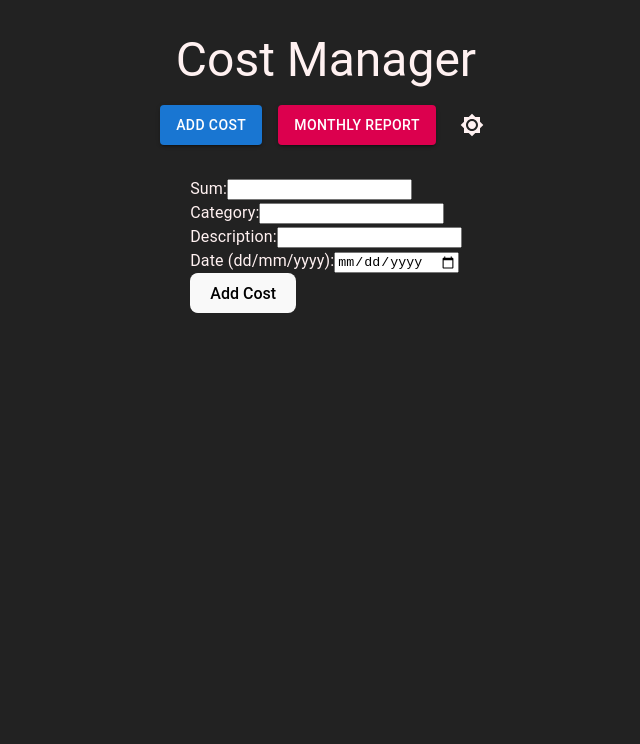
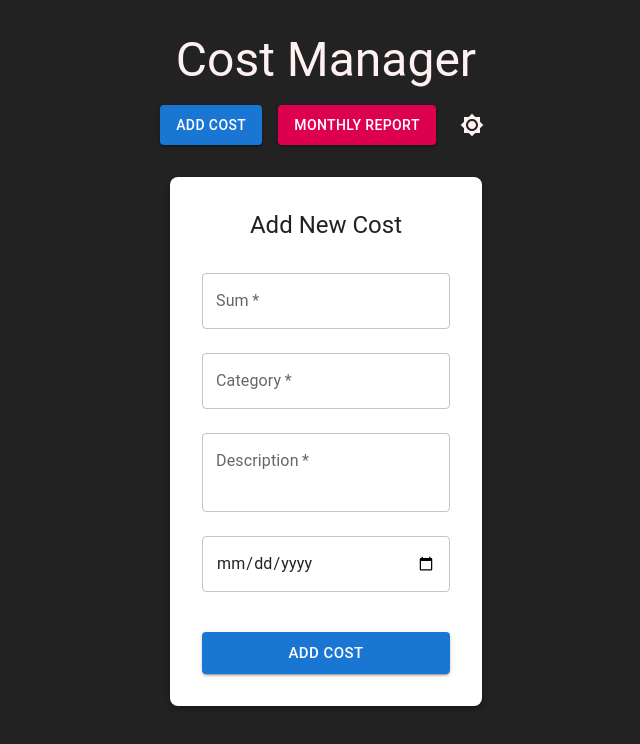
Before and after one commit to tomernegad/Final_Project_frontend, a React (Vite) app: page / in a window 1280 px wide. Shown: the top 744 px of the page, without its empty margins (314-954 px from the left). Built offline with nearby package versions, Linux system fonts and the light colour scheme.

Commit message:
changed the design of Add Cost component

```diff
--- a/src/components/cost-form.jsx
+++ b/src/components/cost-form.jsx
@@ -1,70 +1,103 @@
-import React, {useState} from 'react';
-import {addCost} from '../db/db';
+import React, { useState } from "react";
+import { addCost } from "../db/db";
+import {
+  TextField,
+  Button,
+  Box,
+  Paper,
+  Typography,
+  Snackbar,
+  Alert,
+} from "@mui/material";
 
-/**
- * CostForm Component - Form to add a new cost item.
- * @returns {JSX.Element}
- */
 function CostForm() {
-    const [sum, setSum] = useState('');
-    const [category, setCategory] = useState('');
-    const [description, setDescription] = useState('');
-    const [date, setDate] = useState('');
+  const [sum, setSum] = useState("");
+  const [category, setCategory] = useState("");
+  const [description, setDescription] = useState("");
+  const [date, setDate] = useState("");
+  const [openAlert, setOpenAlert] = useState(false);
 
-    /**
-     * Handles the form submission.
-     * @param {Object} event
-     */
   const handleSubmit = async (event) => {
     event.preventDefault();
-        await addCost({sum, category, description, date});
-        setSum('');
-        setCategory('');
-        setDescription('');
-        setDate('');
-        alert('Cost added successfully!');
+    await addCost({ sum, category, description, date });
+    setSum("");
+    setCategory("");
+    setDescription("");
+    setDate("");
+    alert("Cost added successfully!");
   };
 
   return (
-        <form onSubmit={handleSubmit}>
-            <div>
-                <label>Sum:</label>
-                <input
-                    type='number'
+    <Paper elevation={3} sx={{ p: 4, borderRadius: 2 }}>
+      <Typography variant="h5" gutterBottom align="center" sx={{ mb: 4 }}>
+        Add New Cost
+      </Typography>
+
+      <Box
+        component="form"
+        onSubmit={handleSubmit}
+        sx={{
+          display: "flex",
+          flexDirection: "column",
+          gap: 3,
+        }}
+      >
+        <TextField
+          label="Sum"
+          type="number"
           value={sum}
           onChange={(e) => setSum(e.target.value)}
           required
+          variant="outlined"
         />
-            </div>
-            <div>
-                <label>Category:</label>
-                <input
-                    type='text'
+
+        <TextField
+          label="Category"
           value={category}
           onChange={(e) => setCategory(e.target.value)}
           required
+          variant="outlined"
         />
-            </div>
-            <div>
-                <label>Description:</label>
-                <input
-                    type='text'
+
+        <TextField
+          label="Description"
           value={description}
           onChange={(e) => setDescription(e.target.value)}
           required
+          variant="outlined"
+          multiline
+          rows={2}
         />
-            </div>
-            <div>
-                <label>Date (dd/mm/yyyy):</label>
-                <input
-                    type='date'
+
+        <TextField
+          type="date"
           value={date}
           onChange={(e) => setDate(e.target.value)}
           required
+          variant="outlined"
         />
-            </div>
-            <button type='submit'>Add Cost</button>
-        </form>
+
+        <Button
+          type="submit"
+          variant="contained"
+          color="primary"
+          size="large"
+          sx={{ mt: 2 }}
+        >
+          Add Cost
+        </Button>
+      </Box>
+
+      <Snackbar
+        open={openAlert}
+        autoHideDuration={6000}
+        onClose={() => setOpenAlert(false)}
+      >
+        <Alert severity="success" sx={{ width: "100%" }}>
+          Cost added successfully!
+        </Alert>
+      </Snackbar>
+    </Paper>
   );
 }
 
```
Lines whose indentation alone changed are shown as unchanged.
